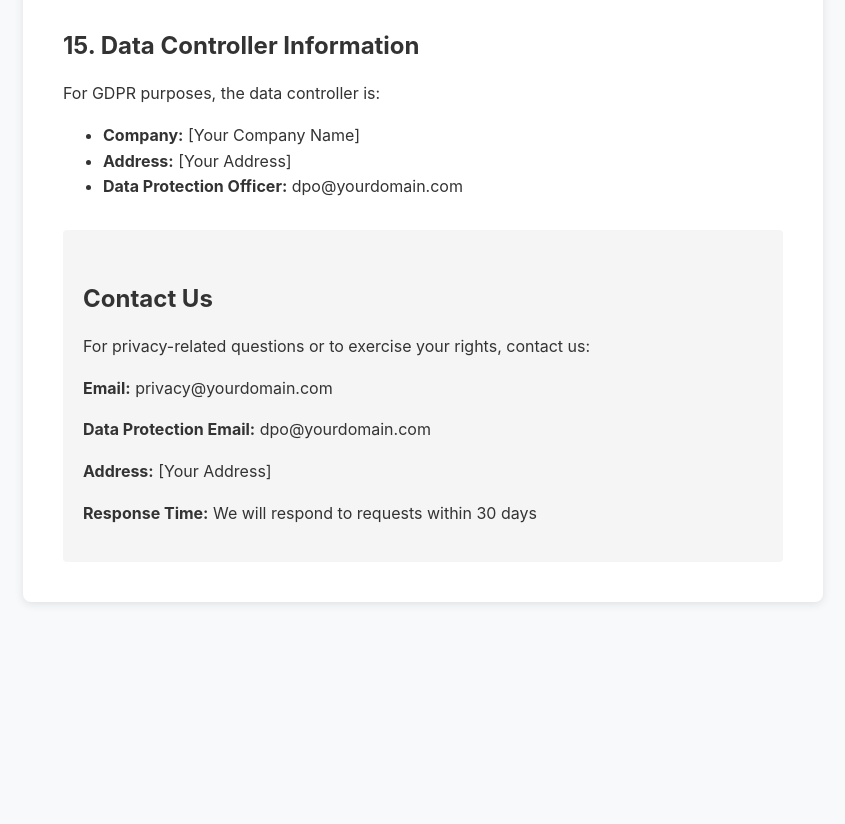
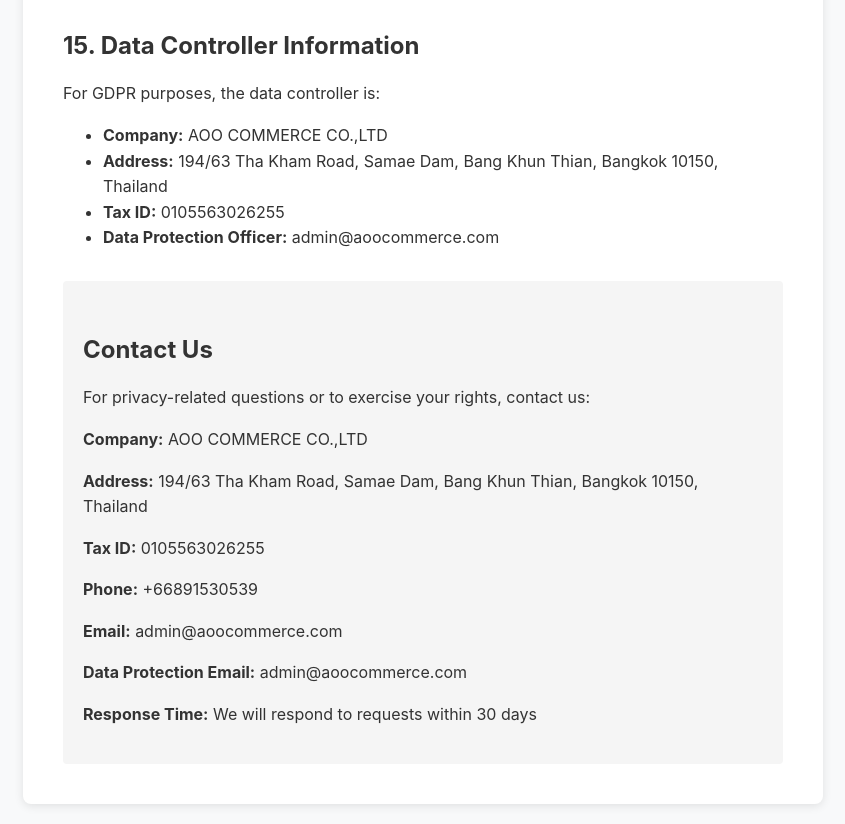
Before and after one commit to kwamkid/tiktok-social-listening-docs, a plain HTML site: page privacy.html in a window 1280 px wide. Shown: the part 3928-4752 px from the top of the page, without its empty margins (217-1062 px from the left). Before the commit the page ends 4550 px from the top, so only its background shows below. Drawn offline with Linux system fonts and the light colour scheme.

Commit message:
Add files via upload

```diff
--- a/privacy.html
+++ b/privacy.html
@@ -3,6 +3,11 @@
 <head>
     <meta charset="UTF-8">
     <meta name="viewport" content="width=device-width, initial-scale=1.0">
+    <meta name="description" content="Privacy Policy for TikTok Social Listening - How we protect and handle your data">
+    <meta name="robots" content="index, follow">
+    <meta property="og:title" content="Privacy Policy - TikTok Social Listening">
+    <meta property="og:description" content="Official Privacy Policy for TikTok Social Listening Tool">
+    <meta property="og:type" content="website">
     <title>Privacy Policy - TikTok Social Listening</title>
     <style>
         body {
@@ -224,18 +229,23 @@
         <h2>15. Data Controller Information</h2>
         <p>For GDPR purposes, the data controller is:</p>
         <ul>
-            <li><strong>Company:</strong> [Your Company Name]</li>
-            <li><strong>Address:</strong> [Your Address]</li>
-            <li><strong>Data Protection Officer:</strong> dpo@yourdomain.com</li>
+            <li><strong>Company:</strong> AOO COMMERCE CO.,LTD</li>
+            <li><strong>Address:</strong> 194/63 Tha Kham Road, Samae Dam, Bang Khun Thian, Bangkok 10150, Thailand</li>
+            <li><strong>Tax ID:</strong> 0105563026255</li>
+            <li><strong>Data Protection Officer:</strong> admin@aoocommerce.com</li>
         </ul>
 
         <div class="contact-info">
             <h2>Contact Us</h2>
             <p>For privacy-related questions or to exercise your rights, contact us:</p>
-            <p><strong>Email:</strong> privacy@yourdomain.com</p>
-            <p><strong>Data Protection Email:</strong> dpo@yourdomain.com</p>
-            <p><strong>Address:</strong> [Your Address]</p>
+            <p><strong>Company:</strong> AOO COMMERCE CO.,LTD</p>
+            <p><strong>Address:</strong> 194/63 Tha Kham Road, Samae Dam, Bang Khun Thian, Bangkok 10150, Thailand</p>
+            <p><strong>Tax ID:</strong> 0105563026255</p>
+            <p><strong>Phone:</strong> +66891530539</p>
+            <p><strong>Email:</strong> admin@aoocommerce.com</p>
+            <p><strong>Data Protection Email:</strong> admin@aoocommerce.com</p>
             <p><strong>Response Time:</strong> We will respond to requests within 30 days</p>
+        </div>
         </div>
     </div>
 </body>
```
Also changed, not shown: terms.html (+11 -3 lines).
